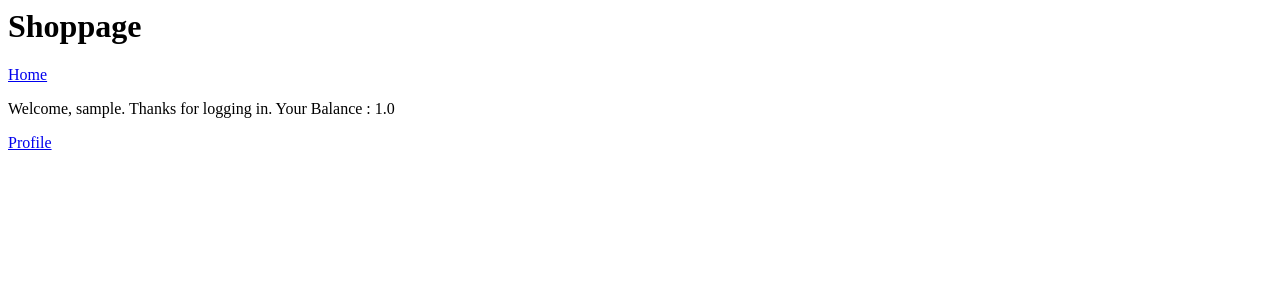
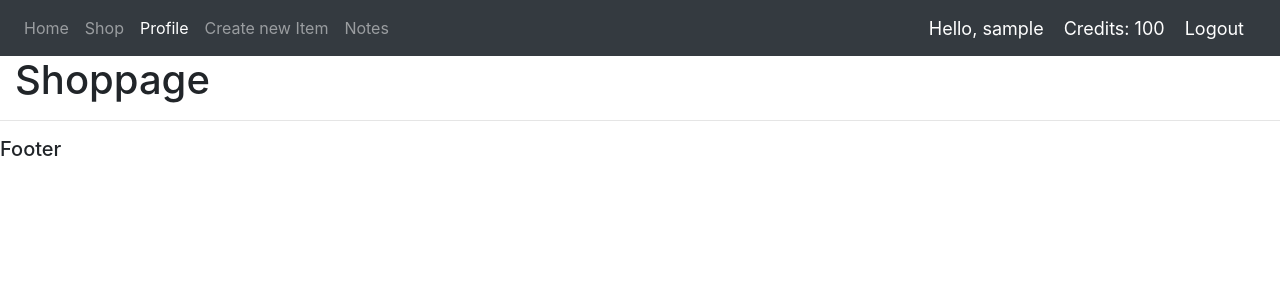
Before and after one commit to enowars/enowars6-service-pixelspace, a Django app: page /shop/ in a window 1280 px wide. Shown: the top 300 px of the page. Run offline with Django 3.2, Linux system fonts and the light colour scheme; the visitor is signed in with stand-in values (Sample User, id 1); data that the repository does not hold is empty; parts of the project's set-up code (start-up, migrations or seed data) failed here and were passed over; some libraries are stand-ins or nearby versions.

Commit message:
Service hardening and UI work.

```diff
--- a/service/docker-compose.prod.yml
+++ b/service/docker-compose.prod.yml
@@ -2,6 +2,7 @@
 
 services:
   web:
+    restart: unless-stopped
     container_name: Pixelspace
     build:
       context: .
@@ -17,6 +18,7 @@
     depends_on:
       - db
   db:
+    restart: unless-stopped
     container_name: Pixelspace_db
     image: postgres:13.0-alpine
     volumes:
@@ -24,6 +26,7 @@
     env_file:
       - ./.env.prod.db
   nginx:
+    restart: unless-stopped
     container_name: Pixelspace_rev_proxy
     build: ./nginx
     volumes:
--- a/service/pixels/models.py
+++ b/service/pixels/models.py
@@ -18,7 +18,7 @@
 
 class ShopListing(models.Model):
     item = models.OneToOneField(ShopItem, on_delete=models.CASCADE)
-    price = models.FloatField(validators=[MinValueValidator(0.0),MaxValueValidator(100000000001.0)])
+    price = models.IntegerField(validators=[MinValueValidator(1),MaxValueValidator(10000000000000)])
     description = models.CharField(max_length=300)
     sold = models.IntegerField(validators=[MinValueValidator(0)],default=0)
 
@@ -38,14 +38,14 @@
     user = models.OneToOneField(User, on_delete=models.CASCADE)
     first_name = models.CharField(max_length=20)
     last_name = models.CharField(max_length=20)
-    balance = models.FloatField(validators=[MinValueValidator(0.0)])
+    balance = models.IntegerField(validators=[MinValueValidator(0),MaxValueValidator(2147483647)])
     cryptographic_key = models.CharField(max_length=1000,default="None")
     notes = models.CharField(max_length=50000,default="You can enter your notes here...")
 
 @receiver(post_save,sender=User)
 def create_user_profile(sender, instance, created, **kwargs):
     if created:
-        Profile.objects.create(user=instance,balance=1.0)
+        Profile.objects.create(user=instance,balance=100)
 
 @receiver(post_save, sender=User)
 def save_user_profile(sender,instance,**kwargs):
--- a/service/pixels/templates/base.html
+++ b/service/pixels/templates/base.html
@@ -1,23 +1,26 @@
 {% load static %}
+
 <!DOCTYPE html>
-<html lang="en">
-<head>
-    <link rel="stylesheet" href="{% static/style.css %}">
-    <title>{% block title %}My amazing site{% endblock %}</title>
-</head>
+<html>
+    <head>
+        <title>Pixelspace</title>
+        <link rel="stylesheet" href="https://stackpath.bootstrapcdn.com/bootstrap/4.3.1/css/bootstrap.min.css" integrity="sha384-ggOyR0iXCbMQv3Xipma34MD+dH/1fQ784/j6cY/iJTQUOhcWr7x9JvoRxT2MZw1T" crossorigin="anonymous">
+        <link rel="stylesheet" text="text/css" href="{% static 'css/main.css' %}">
+        <meta name="viewport" content="width=device-width, initial-scale=1.0">
+    </head>
+    <body>
+        {% include 'navbar.html' %}
+        <div class="container-fluid">
+            {% block  content %}
 
-<body>
-    <div id="sidebar">
-        {% block sidebar %}
-        <ul>
-            <li><a href="/">Home</a></li>
-            <li><a href="/blog/">Blog</a></li>
-        </ul>
-        {% endblock %}
-    </div>
+            {% endblock %}
+        </div>
 
-    <div id="content">
-        {% block content %}{% endblock %}
-    </div>
-</body>
+        <hr>
+        <h5>Footer</h5>
+    </body>
+
+    <script src="https://code.jquery.com/jquery-3.3.1.slim.min.js" integrity="sha384-q8i/X+965DzO0rT7abK41JStQIAqVgRVzpbzo5smXKp4YfRvH+8abtTE1Pi6jizo" crossorigin="anonymous"></script>
+<script src="https://cdnjs.cloudflare.com/ajax/libs/popper.js/1.14.7/umd/popper.min.js" integrity="sha384-UO2eT0CpHqdSJQ6hJty5KVphtPhzWj9WO1clHTMGa3JDZwrnQq4sF86dIHNDz0W1" crossorigin="anonymous"></script>
+<script src="https://stackpath.bootstrapcdn.com/bootstrap/4.3.1/js/bootstrap.min.js" integrity="sha384-JjSmVgyd0p3pXB1rRibZUAYoIIy6OrQ6VrjIEaFf/nJGzIxFDsf4x0xIM+B07jRM" crossorigin="anonymous"></script>
 </html>
--- a/service/pixels/templates/enlist_item.html
+++ b/service/pixels/templates/enlist_item.html
@@ -1,3 +1,4 @@
+{% extends 'base.html' %}
 {% block content %}
   <h2>ENLIST ITEM</h2>
   <form method="post" enctype="multipart/form-data">
--- a/service/pixels/templates/giftcode.html
+++ b/service/pixels/templates/giftcode.html
@@ -1,3 +1,4 @@
+{% extends 'base.html' %}
 {# Load the tag library #}
 {% load django_bootstrap5 %}
 
--- /dev/null
+++ b/service/pixels/templates/navbar.html
@@ -0,0 +1,42 @@
+{% load static %}
+<style>
+  .status-msg{
+    font-size: 18px;
+    color: #fff;
+    margin-right: 20px;
+  }
+</style>
+<nav class="navbar navbar-expand-lg navbar-dark bg-dark">
+    <button class="navbar-toggler" type="button" data-toggle="collapse" data-target="#navbarNav" aria-controls="navbarNav" aria-expanded="false" aria-label="Toggle navigation">
+      <span class="navbar-toggler-icon"></span>
+    </button>
+    <div class="collapse navbar-collapse" id="navbarNav">
+      <ul class="navbar-nav">
+        <li class="nav-item">
+          <a class="nav-link" href="{% url 'index' %}">Home</a>
+        </li>
+        <li class="nav-item">
+          <a class="nav-link" href="{% url 'shop' %}">Shop</a>
+        </li>
+
+        {% if user.is_authenticated %}
+        <li class="nav-item active">
+          <a class="nav-link" href="{% url 'items' %}">Profile</a>
+        </li>
+        <li class="nav-item">
+          <a class="nav-link" href="{% url 'createItem' %}">Create new Item</a>
+        </li>
+        <li class="nav-item">
+          <a class="nav-link" href="{% url 'notes' %}">Notes</a>
+        </li>
+        {% endif %}
+      </ul>
+    </div>
+    {% if user.is_authenticated %}
+    <span class="status-msg">Hello, {{request.user}}</span>
+    <span class="status-msg">Credits: {{request.user.profile.balance}}</span>
+    <span><a class="status-msg" href="{% url 'logout' %}">Logout</a></span>
+    {% else %}
+    <span><a class="status-msg" href="{% url 'login' %}">Login</a></span>
+    {% endif %}
+  </nav>
--- a/service/pixels/templates/new_item.html
+++ b/service/pixels/templates/new_item.html
@@ -1,14 +1,15 @@
+{% extends 'base.html' %}
 {# Load the tag library #}
 {% load django_bootstrap5 %}
 
 {# Load CSS and JavaScript #}
 {% bootstrap_css %}
 {% bootstrap_javascript %}
-
+{% block content %}
 {# Display django.contrib.messages as Bootstrap alerts #}
 {% bootstrap_messages %}
 <a href="../../">Home</a><br>
-{% block content %}
+
 
   <h2>NEW ITEM</h2>
   <form method="post" enctype="multipart/form-data">
--- a/service/pixels/templates/shop.html
+++ b/service/pixels/templates/shop.html
@@ -1,11 +1,6 @@
+{% extends 'base.html' %}
+{% block content %}
 <h1>Shoppage</h1>
-<a href="../">Home</a>
-{% if user.is_authenticated %}
-    <p>Welcome, {{ user.get_username }}. Thanks for logging in. Your Balance : {{ user.profile.balance }}</p>
-    <p><a href="../user_items">Profile</a></p>
-{% else %}
-    <p>Welcome, new user. Please <a href="../login">log in.</a> </p>
-{% endif %}
 {% if messages %}
 
     {% for message in messages %}
@@ -16,6 +11,14 @@
 {% if shop_items %}
 There are {{shop_items|length}} objects in the shop:
 <br>
+<p id="demo"></p>
+<script>
+    var w = window.innerWidth;
+    var h = window.innerHeight;
+
+    var x = document.getElementById("demo");
+    x.innerHTML = "Browser width: " + w + ", height: " + h + ".";
+</script>
 {% for s in shop_items %}
 <br>
 <td><h4>{{ s.item.name }}</h4></td><br>
@@ -27,3 +30,4 @@
 <br>
 {% endfor %}
 {% endif %}
+{% endblock %}
--- a/service/pixels/templates/signup.html
+++ b/service/pixels/templates/signup.html
@@ -1,3 +1,4 @@
+{% extends 'base.html' %}
 <h2>Sign up</h2>
 {% block content %}
 <form method="post">
--- a/service/pixels/templates/user_items.html
+++ b/service/pixels/templates/user_items.html
@@ -1,4 +1,7 @@
+{% extends 'base.html' %}
+{% block content %}
 <h1>Profile</h1>
+
 {% if user.is_authenticated %}
 <a href="../">Home</a> <a href="../shop">Shop</a> <a href="../new_item">Create new Item</a><br>
 <p>Crypt Key: {{user.profile.cryptographic_key}}</p>
@@ -42,3 +45,4 @@
 <td><a href="{{s.pk}}">View Item</a> <a href="review/{{s.item.pk}}">Write a review</a></td>
 {% endfor %}
 {% endif %}
+{% endblock %}
--- a/service/pixels/views.py
+++ b/service/pixels/views.py
@@ -18,6 +18,8 @@
 import random
 import string
 import os
+from django.db import transaction
+
 
 def group_required(*group_names):
     def in_groups(u):
@@ -156,10 +158,11 @@
         form = ShopListingForm()
     return render(request, 'enlist_item.html', {'form': form,'user_item':ShopItem.objects.get(pk=item_id)})
 
+@transaction.atomic
 def purchase(request,item_id):
     item = ShopListing.objects.raw(f"SELECT * FROM pixels_shoplisting WHERE id = {item_id}")[0]
     buyer = request.user
-    if Buyers.objects.raw(f"SELECT * FROM pixels_buyers WHERE user_id = {buyer.pk} AND item_id = {item_id}")[0]:
+    if len(Buyers.objects.raw(f"SELECT * FROM pixels_buyers WHERE user_id = {buyer.pk} AND item_id = {item_id}")) > 0:
         messages.error(request,'You already purchased this item!')
         return redirect('shop')
 
@@ -233,11 +236,8 @@
             response = FileResponse(item.cert_license)
             return response
         # For simple user, only their documents can be accessed
-        buyers = Buyers.objects.raw(f"SELECT * FROM pixels_buyers WHERE item_id = {item.pk}")
-        for b in buyers:
-            if b.user == user:
-                access_granted = True
-                break
+        if len(Buyers.objects.raw(f"SELECT * FROM pixels_buyers WHERE item_id = {item.pk} AND user_id = {user.pk}")) > 0:
+            access_granted = True
     if access_granted:
         response = FileResponse(item.cert_license)
         return response
```
Also changed, not shown: service/pixels/templates/env.html (deleted, +0 -16 lines), service/pixels/templates/index.html (+4 -12 lines), service/pixels/templates/item_details.html (+4 -6 lines), service/pixels/templates/login.html (+1 -6 lines), service/pixels/templates/notes.html (+4 -5 lines), service/pixels/templates/review.html (+4 -5 lines), service/pixels/templates/shop_item.html (+7 -5 lines).
